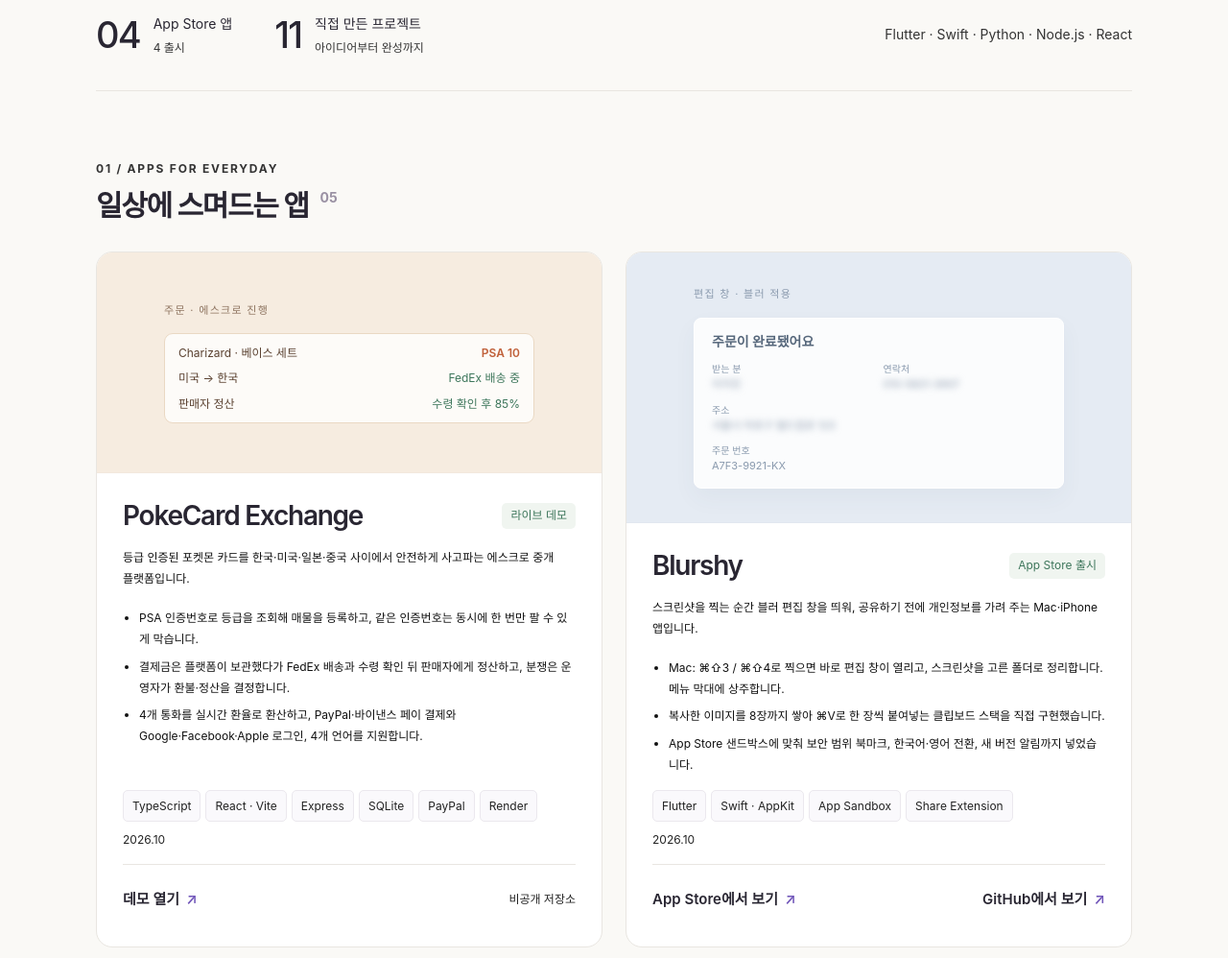
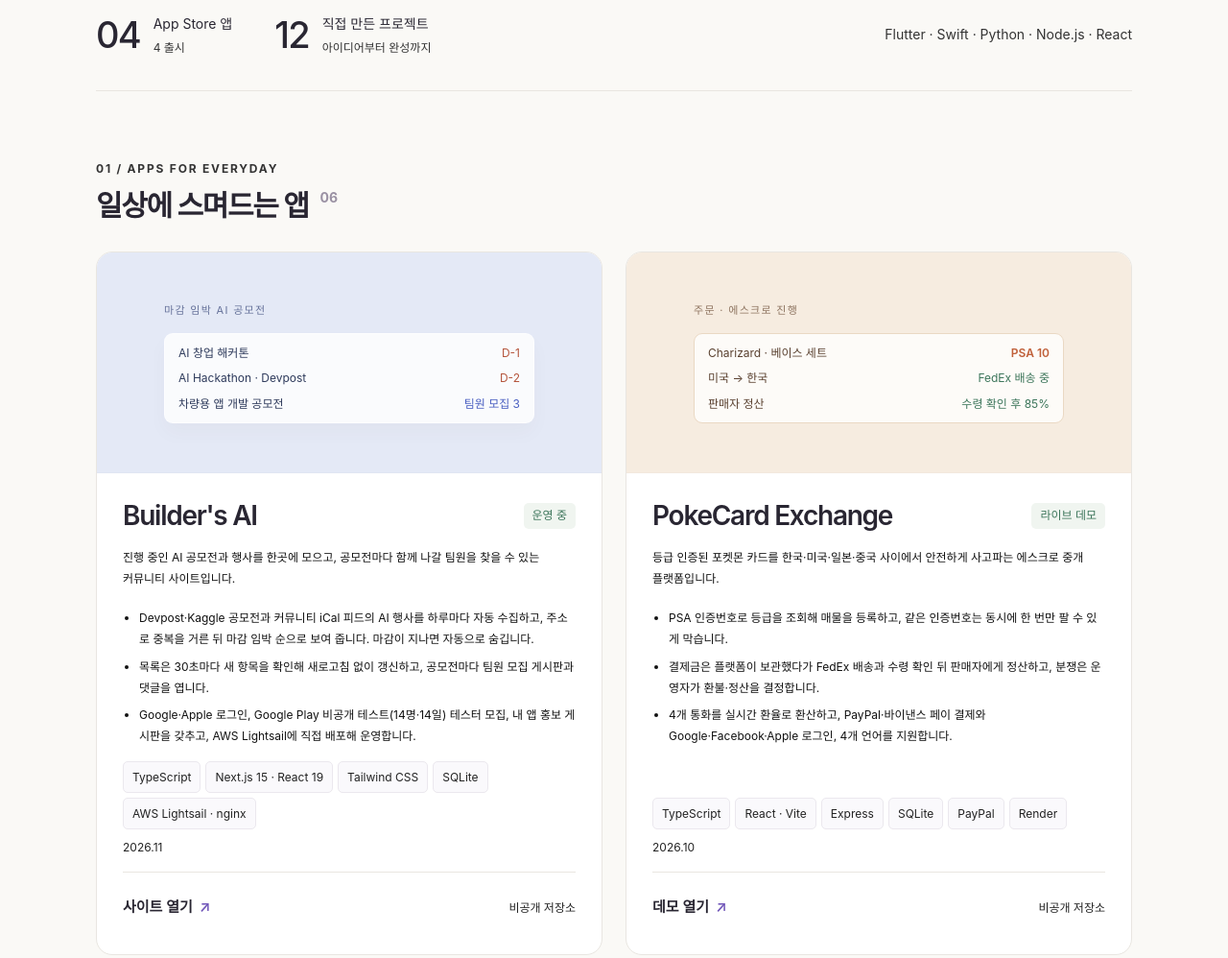
Before and after one commit to nekh802/nekh802.github.io, a plain HTML site: page portfolio/index.html in a window 1280 px wide. Shown: the part 556-1554 px from the top of the page at 96% size. Drawn offline with Linux system fonts and the light colour scheme; no server answers.

Commit message:
Add Builder's AI (buildersai.co.kr) card to the portfolio
Co-Authored-By: Claude Opus 5.5 <noreply@anthropic.com>

```diff
--- a/portfolio/index.html
+++ b/portfolio/index.html
@@ -4,10 +4,10 @@
 <meta charset="utf-8">
 <meta name="viewport" content="width=device-width, initial-scale=1, viewport-fit=cover">
 <title>Boyoung Kim Portfolio</title>
-<meta name="description" content="App Store 앱 4개와 Gmail 정리 웹앱, 카드 거래 플랫폼, 투자 데이터 도구, 자동화 도구를 만든 1인 개발자 김보영의 포트폴리오.">
+<meta name="description" content="App Store 앱 4개와 Gmail 정리 웹앱, 카드 거래 플랫폼, AI 공모전 커뮤니티, 투자 데이터 도구, 자동화 도구를 만든 1인 개발자 김보영의 포트폴리오.">
 <meta property="og:type" content="website">
 <meta property="og:title" content="Boyoung Kim Portfolio">
-<meta property="og:description" content="App Store 앱 4개와 Gmail 정리 웹앱, 카드 거래 플랫폼, 투자 데이터 도구, 자동화 도구를 만든 1인 개발자 포트폴리오.">
+<meta property="og:description" content="App Store 앱 4개와 Gmail 정리 웹앱, 카드 거래 플랫폼, AI 공모전 커뮤니티, 투자 데이터 도구, 자동화 도구를 만든 1인 개발자 포트폴리오.">
 <meta property="og:url" content="https://nekh802.github.io/portfolio/">
 
 
@@ -27,11 +27,36 @@
     <p>안녕하세요, 1인 개발자 김보영입니다.<br>일상의 아이디어를 iPhone·Mac 앱으로, 궁금한 데이터를 분석 도구로 만듭니다. 기획부터 디자인, 개발, App Store 출시까지 직접 이어갑니다.</p>
     <a class="primary" href="#apps">만든 것들 둘러보기 <span>↘</span></a></div>
   </header>
-  <div class="facts"><span><b>04</b><span>App Store 앱<small>4 출시</small></span></span><span><b>11</b><span>직접 만든 프로젝트<small>아이디어부터 완성까지</small></span></span><span class="stack">Flutter · Swift · Python · Node.js · React</span></div>
+  <div class="facts"><span><b>04</b><span>App Store 앱<small>4 출시</small></span></span><span><b>12</b><span>직접 만든 프로젝트<small>아이디어부터 완성까지</small></span></span><span class="stack">Flutter · Swift · Python · Node.js · React</span></div>
 
 
   <main><section class="shelf apps-grid" aria-labelledby="apps">
-    <div class="shelf-head"><div><div class="eyebrow">01 / APPS FOR EVERYDAY</div><h2 id="apps">일상에 스며드는 앱<span class="count">05</span></h2></div></div>
+    <div class="shelf-head"><div><div class="eyebrow">01 / APPS FOR EVERYDAY</div><h2 id="apps">일상에 스며드는 앱<span class="count">06</span></h2></div></div>
+
+    <article class="project builders">
+      <div class="p-main">
+        <div class="p-top"><h3>Builder's AI</h3><span class="status live">운영 중</span><span class="repo">aiLINK</span></div>
+        <p class="lede">진행 중인 AI 공모전과 행사를 한곳에 모으고, 공모전마다 함께 나갈 팀원을 찾을 수 있는 커뮤니티 사이트입니다.</p>
+        <div class="project-description"><ul>
+          <li>Devpost·Kaggle 공모전과 커뮤니티 iCal 피드의 AI 행사를 하루마다 자동 수집하고, 주소로 중복을 거른 뒤 마감 임박 순으로 보여 줍니다. 마감이 지나면 자동으로 숨깁니다.</li>
+          <li>목록은 30초마다 새 항목을 확인해 새로고침 없이 갱신하고, 공모전마다 팀원 모집 게시판과 댓글을 엽니다.</li>
+          <li>Google·Apple 로그인, Google Play 비공개 테스트(14명·14일) 테스터 모집, 내 앱 홍보 게시판을 갖추고, AWS Lightsail에 직접 배포해 운영합니다.</li>
+        </ul></div>
+        <div class="meta">
+          <span class="chip">TypeScript</span><span class="chip">Next.js 15 · React 19</span><span class="chip">Tailwind CSS</span><span class="chip">SQLite</span><span class="chip">AWS Lightsail · nginx</span>
+          <span class="period">2026.11</span>
+        </div>
+        <div class="links"><a href="https://buildersai.co.kr/" target="_blank" rel="noopener">사이트 열기</a><span class="private" data-repo="aiLINK">비공개 저장소</span></div>
+      </div>
+      <div class="specimen builders-specimen" aria-hidden="true">
+        <div class="cap">마감 임박 AI 공모전</div>
+        <div class="shelf-list">
+          <div><span>AI 창업 해커톤</span><span class="ba-due">D-1</span></div>
+          <div><span>AI Hackathon · Devpost</span><span class="ba-due">D-2</span></div>
+          <div><span>차량용 앱 개발 공모전</span><span class="ba-team">팀원 모집 3</span></div>
+        </div>
+      </div>
+    </article>
 
     <article class="project pokecard">
       <div class="p-main">
--- a/portfolio/style.css
+++ b/portfolio/style.css
@@ -54,3 +54,7 @@
 .md-specimen .shelf-list>div.review{background:#fff5b3}
 .md-specimen .md-hit{color:#8a5221;white-space:nowrap}
 .md-specimen .md-review{color:#8a6d1f;white-space:nowrap}
+.builders-specimen{background:#e4e9f6;--line:#d3dbef;--ink:#2f3b5c;--muted:#66729a;--accent:#4a5fc1}
+.builders-specimen .shelf-list>div{gap:10px}
+.builders-specimen .ba-due{color:#b4533a;white-space:nowrap}
+.builders-specimen .ba-team{color:#4a5fc1;white-space:nowrap}
```
